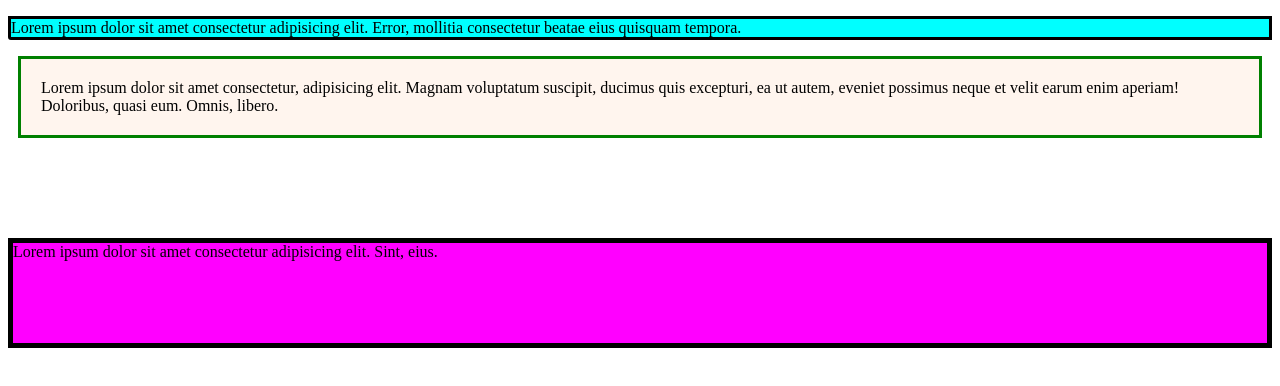
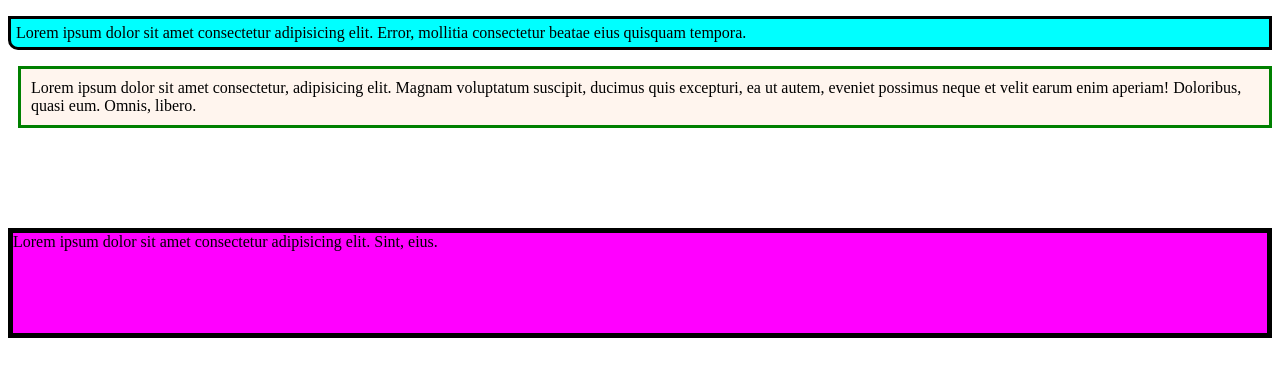
Before and after one commit to KRISHNA-VAID-20/CSS, a plain HTML site: page Box_model.html in a window 1280 px wide. Drawn offline with Linux system fonts and the light colour scheme.

Commit message:
Added new css file

```diff
--- a/Box_model.html
+++ b/Box_model.html
@@ -10,14 +10,15 @@
             background-color: aqua;
             border: solid;
             /* border-radius: 5px; */
-            border-bottom-left-radius: 3px;
+            border-bottom-left-radius: 10px;
             border-width: 3px;
+            padding: 5px;
         }
         .p2{
             background-color:seashell;
             border:solid green 3px;
-            padding: 20px;
-            margin: 10px;
+            padding: 10px;
+            margin-left: 10px;
         }
         .p3{
             background-color: magenta;
```
